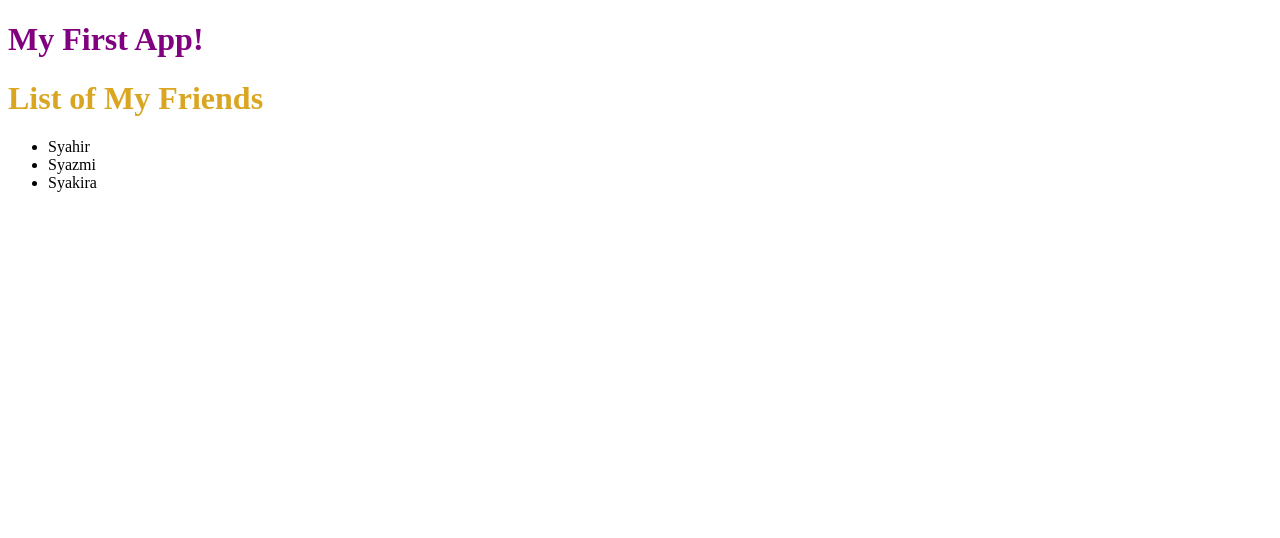
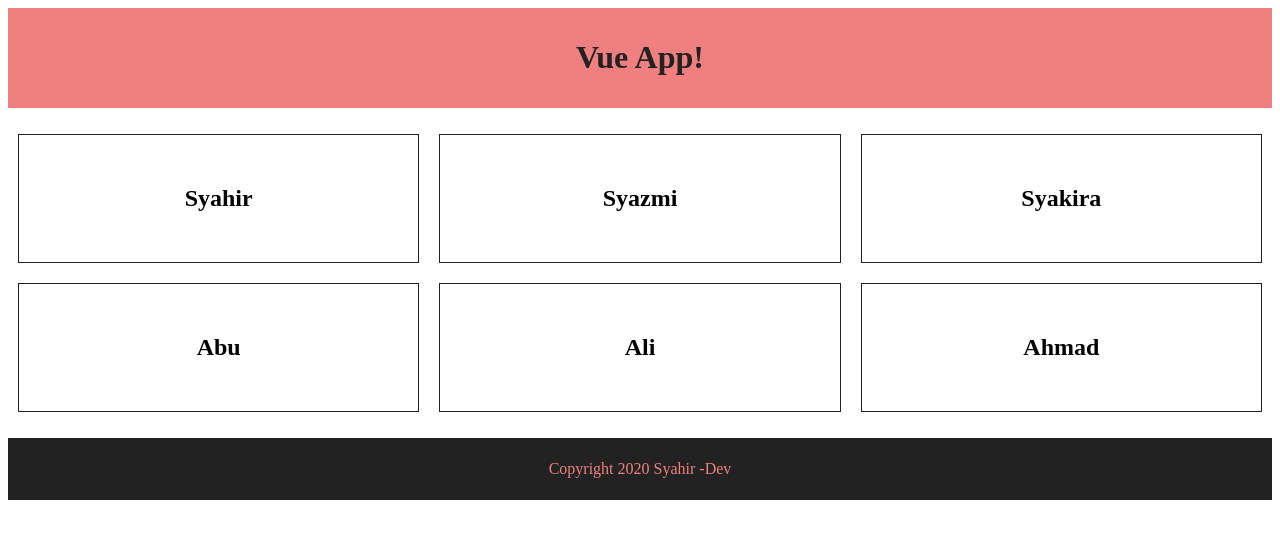
Before and after one commit to Syahirdev/vuejs-playlist, a Vue app in the folder vue-cli/: page / in a window 1280 px wide. Shown: the top 538 px of the page. Built offline with nearby package versions, Linux system fonts and the light colour scheme.

Commit message:
create header, footer, person component

```diff
--- a/vue-cli/src/App.vue
+++ b/vue-cli/src/App.vue
@@ -1,27 +1,25 @@
 <template>
-	<div id="app">
-		<h1>{{ title }}</h1>
-		<persons></persons>
+	<div>
+		<app-header></app-header>
+		<app-person></app-person>
+		<app-footer></app-footer>
 	</div>
 </template>
 
 <script>
-import Persons from './Persons.vue';
-
+import Header from './components/Header.vue';
+import Footer from './components/Footer.vue';
+import Person from './components/Persons.vue';
 export default {
 	components: {
-		persons: Persons,
+		'app-header': Header,
+		'app-footer': Footer,
+		'app-person': Person,
 	},
 	data() {
-		return {
-			title: 'My First App!',
-		};
+		return {};
 	},
 };
 </script>
 
-<style scoped>
-h1 {
-	color: purple;
-}
-</style>
+<style></style>
--- a/vue-cli/src/Persons.vue
+++ /dev/null
@@ -1,24 +0,0 @@
-<template>
-	<div>
-		<h1>List of My Friends</h1>
-		<ul>
-			<li v-for="person in persons" :key="person.id">{{ person }}</li>
-		</ul>
-	</div>
-</template>
-
-<script>
-export default {
-	data() {
-		return {
-			persons: ['Syahir', 'Syazmi', 'Syakira'],
-		};
-	},
-};
-</script>
-
-<style>
-h1 {
-	color: goldenrod;
-}
-</style>
--- /dev/null
+++ b/vue-cli/src/components/Footer.vue
@@ -0,0 +1,28 @@
+<template>
+	<footer>
+		<p>{{ copyright }}</p>
+	</footer>
+</template>
+
+<script>
+export default {
+	components: {},
+	data() {
+		return {
+			copyright: 'Copyright 2020 Syahir -Dev',
+		};
+	},
+};
+</script>
+
+<style scoped>
+footer {
+	background: #222;
+	padding: 6px;
+}
+
+p {
+	color: lightcoral;
+	text-align: center;
+}
+</style>
--- /dev/null
+++ b/vue-cli/src/components/Header.vue
@@ -0,0 +1,27 @@
+<template>
+	<header>
+		<h1>{{ title }}</h1>
+	</header>
+</template>
+
+<script>
+export default {
+	components: {},
+	data() {
+		return {
+			title: 'Vue App!',
+		};
+	},
+};
+</script>
+
+<style scoped>
+header {
+	background: lightcoral;
+	padding: 10px;
+}
+h1 {
+	color: #222;
+	text-align: center;
+}
+</style>
--- /dev/null
+++ b/vue-cli/src/components/Persons.vue
@@ -0,0 +1,52 @@
+<template>
+	<div id="ninjas">
+		<ul>
+			<li v-for="person in persons" :key="person.id" @click="person.show = !person.show">
+				<h2>{{ person.name }}</h2>
+				<h3 v-show="person.show">{{ person.specialty }}</h3>
+			</li>
+		</ul>
+	</div>
+</template>
+
+<script>
+export default {
+	components: {},
+	data() {
+		return {
+			persons: [
+				{ name: 'Syahir', specialty: 'Vue Components', show: false },
+				{ name: 'Syazmi', specialty: 'HTML Wizardry', show: false },
+				{ name: 'Syakira', specialty: 'Click Events', show: false },
+				{ name: 'Abu', specialty: 'Conditionals', show: false },
+				{ name: 'Ali', specialty: 'Webpack', show: false },
+				{ name: 'Ahmad', specialty: 'Data Diggin', show: false },
+			],
+		};
+	},
+};
+</script>
+
+<style scoped>
+#persons {
+	width: 100%;
+	max-width: 1200px;
+	margin: 40px auto;
+	padding: 0 20px;
+	box-sizing: border-box;
+}
+ul {
+	display: flex;
+	flex-wrap: wrap;
+	list-style-type: none;
+	padding: 0;
+}
+li {
+	flex-grow: 1;
+	flex-basis: 300px;
+	text-align: center;
+	padding: 30px;
+	border: 1px solid #222;
+	margin: 10px;
+}
+</style>
```
